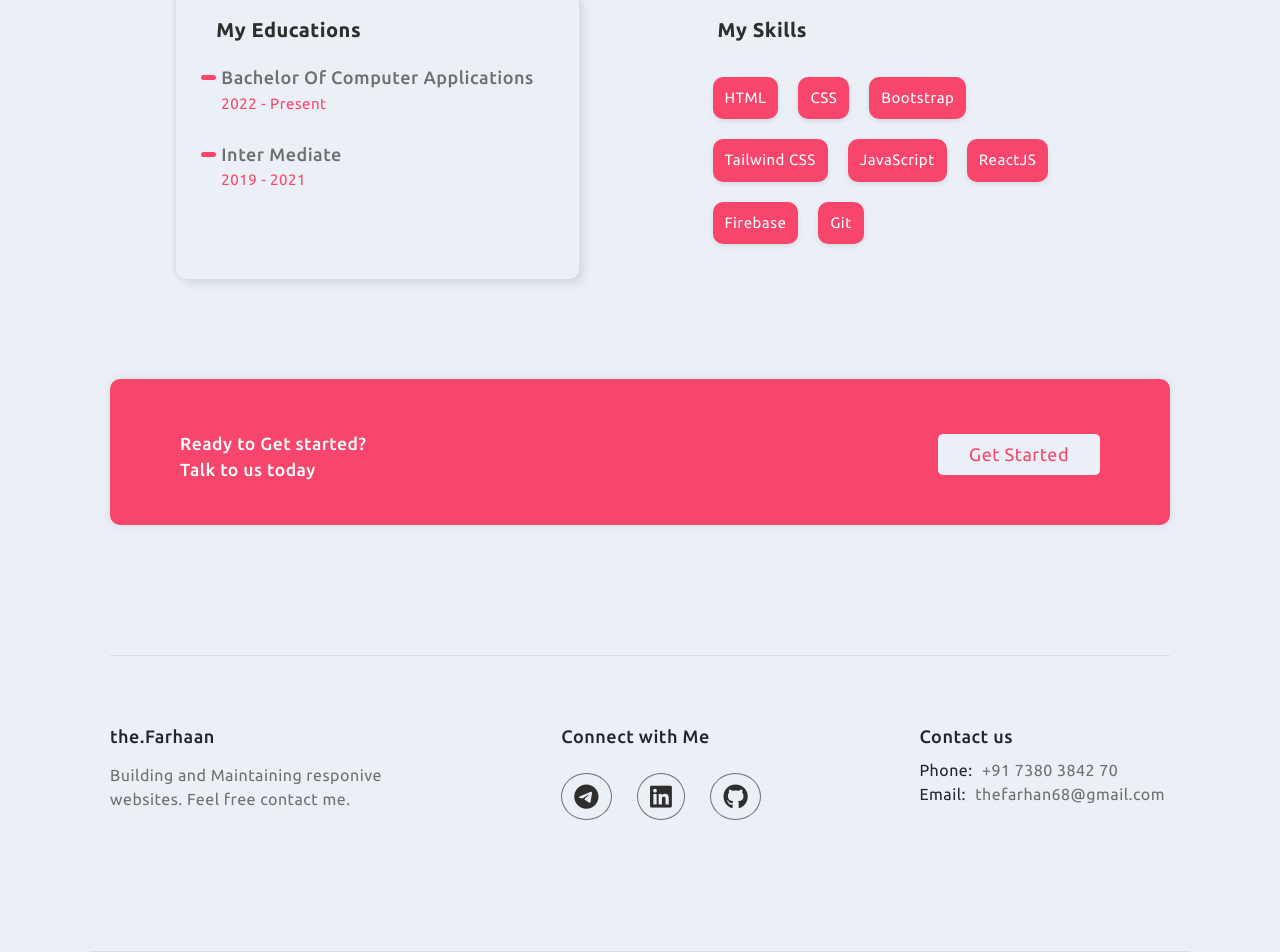
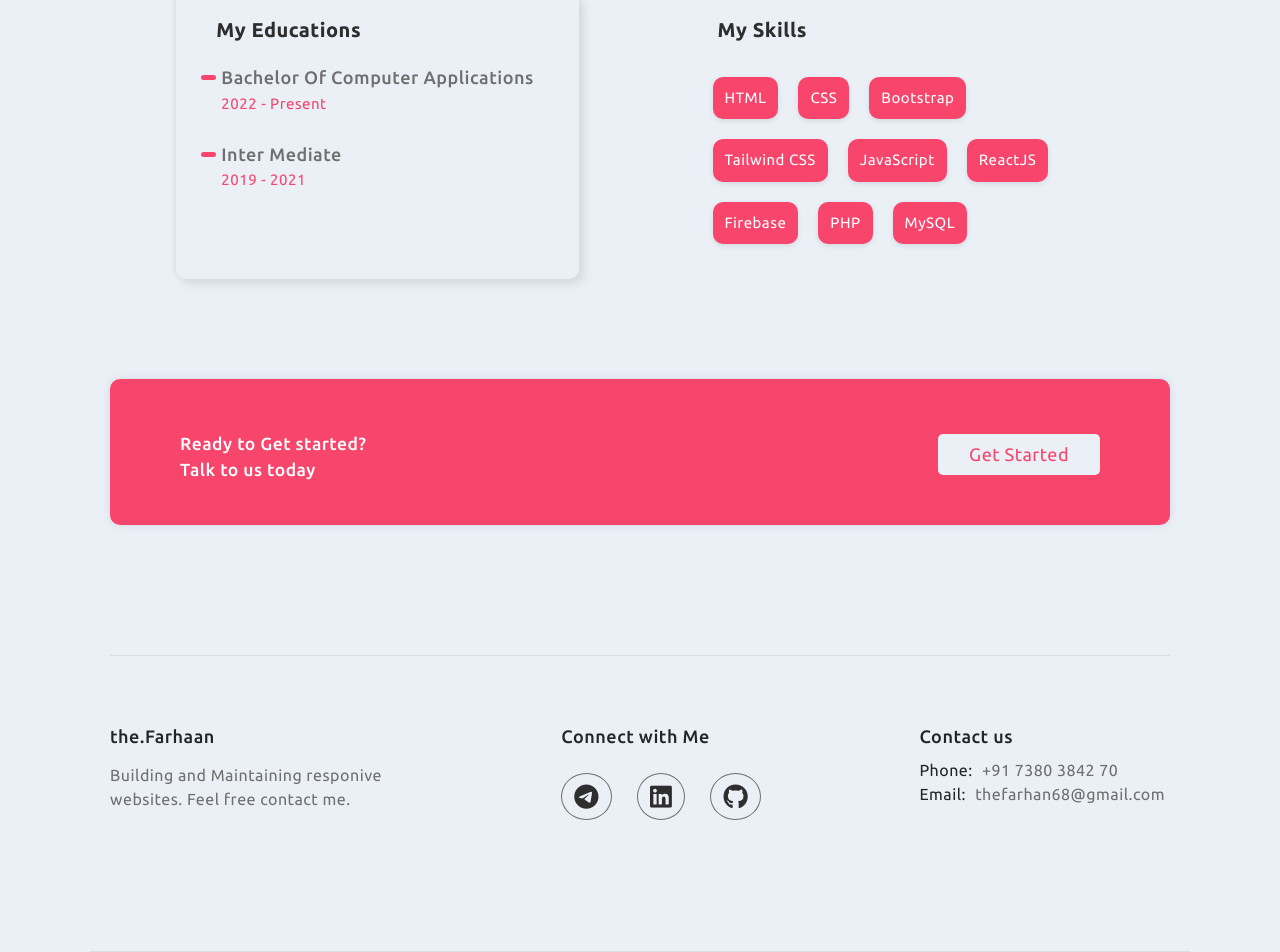
Before and after one commit to farhaanmalik/react-dev-portfolio, a React (Create React App) app: page /about in a window 1280 px wide. Shown: the part 917-1869 px from the top of the page. Built offline with nearby package versions, Linux system fonts and the light colour scheme; the HTML template or start-up script is replaced by a standard one.

Commit message:
Update Skills.js

```diff
--- a/src/component/Skills.js
+++ b/src/component/Skills.js
@@ -13,7 +13,8 @@ const Skills = () => {
                     <span className='skill'>JavaScript</span>
                     <span className='skill'>ReactJS</span>
                     <span className='skill'>Firebase</span>
-                    <span className='skill'>Git</span>
+                    <span className='skill'>PHP</span>
+                    <span className='skill'>MySQL</span>
                 </div>
             </div>
         </>
```
